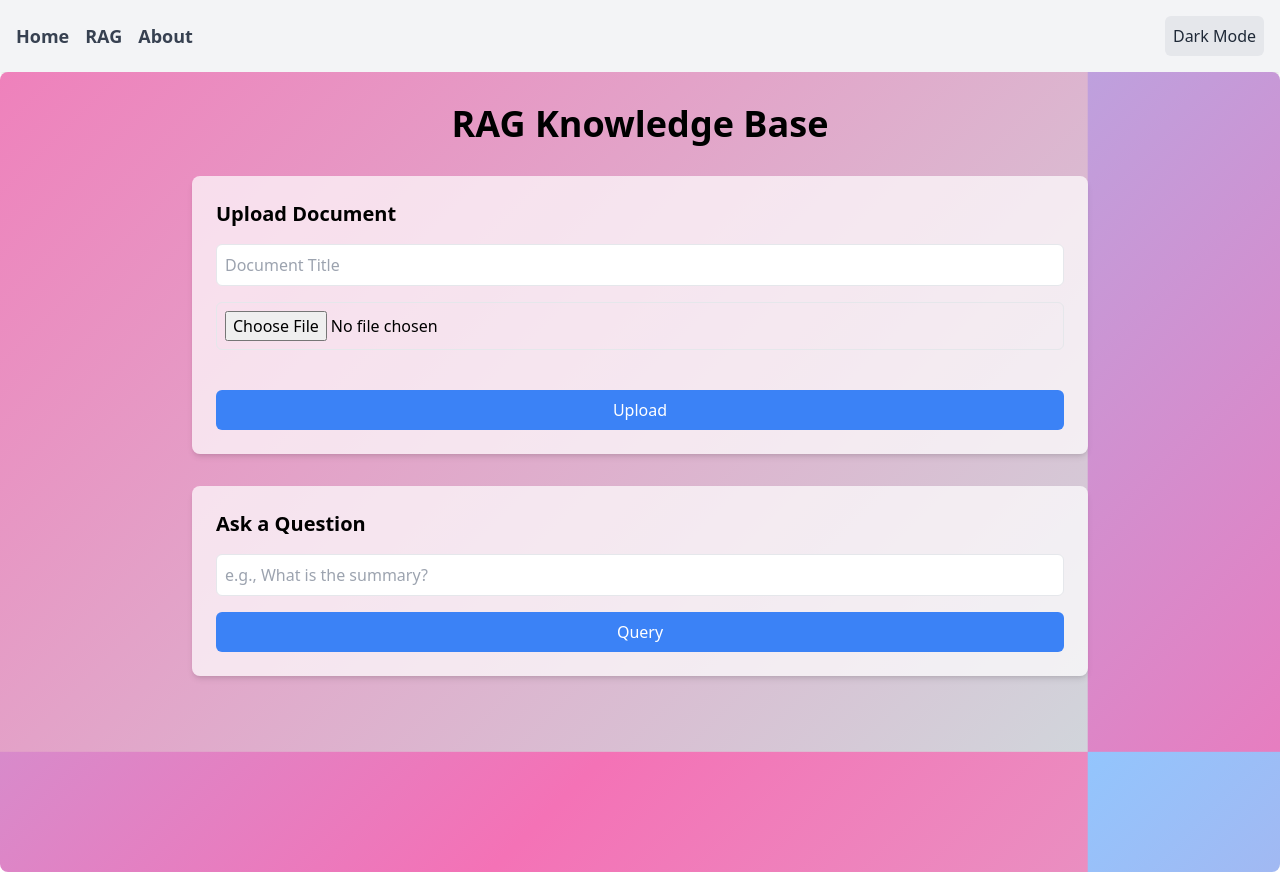
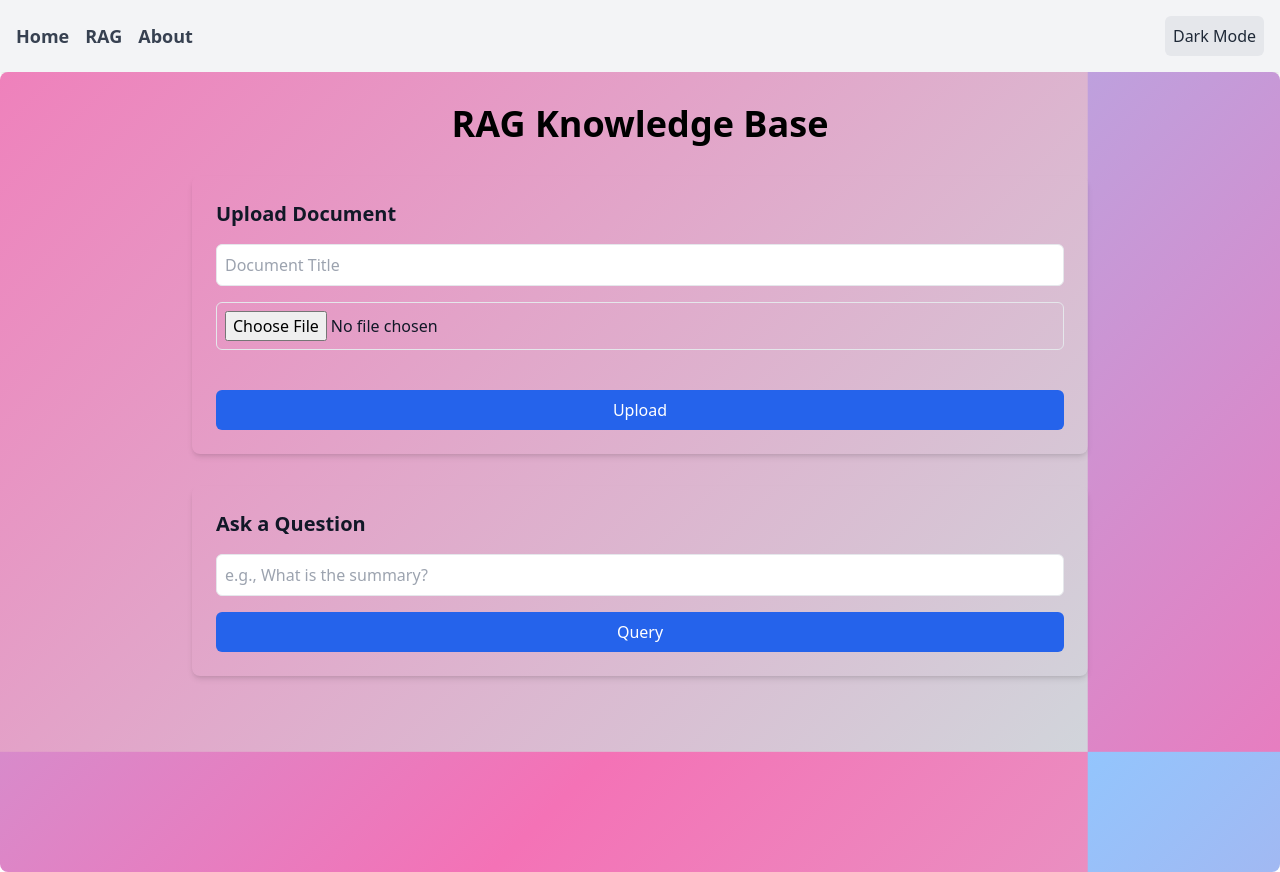
Before and after one commit to Gokulkiran418/rag-document-retrieval, a Next.js app: page /rag in a window 1280 px wide. Built offline with nearby package versions, Linux system fonts and the light colour scheme.

Commit message:
Add Spinner for loading state

```diff
--- a/src/app/rag/page.tsx
+++ b/src/app/rag/page.tsx
@@ -39,21 +39,16 @@ export default function RagPage() {
   const progressBarRef = useRef<HTMLDivElement>(null);
   const tweenRef = useRef<Tween | null>(null);
 
-  // Background animation with kill/cleanup
   useEffect(() => {
     if (!bgRef.current) return;
-
-    // Kill any existing tween
     tweenRef.current?.kill();
 
-    // Set gradient, size, and start position
     bgRef.current.style.background = `linear-gradient(135deg, ${gradientColors.join(
       ", "
     )})`;
     bgRef.current.style.backgroundSize = "200% 200%";
     bgRef.current.style.backgroundPosition = "0% 0%";
 
-    // Start the tween and save its reference
     tweenRef.current = gsap.to(bgRef.current, {
       backgroundPosition: "200% 200%",
       duration: 10,
@@ -63,14 +58,12 @@ export default function RagPage() {
       overwrite: "auto",
     });
 
-    // Cleanup on unmount or next theme change
     return () => {
       tweenRef.current?.kill();
       tweenRef.current = null;
     };
   }, [gradientColors]);
 
-  // Scroll reveal for cards
   useLayoutEffect(() => {
     const ctx = gsap.context(() => {
       if (cardRef.current) {
@@ -97,7 +90,6 @@ export default function RagPage() {
     return () => ctx.revert();
   }, []);
 
-  // Spinner rotation
   useEffect(() => {
     if ((isUploading || isQuerying) && spinnerRef.current) {
       gsap.to(spinnerRef.current, {
@@ -140,7 +132,6 @@ export default function RagPage() {
             gsap.to(progressBarRef.current!, { width: 0, duration: 0.3 });
           },
         });
-
       } else {
         setError(data.error || "Upload failed");
       }
@@ -190,26 +181,25 @@ export default function RagPage() {
 
   return (
     <div className="relative p-6 lg:p-8 min-h-screen overflow-hidden">
-      {/* Background */}
       <div
         ref={bgRef}
         className="absolute inset-0 rounded-lg"
         style={{ zIndex: -1 }}
       />
 
-      {/* Spinner */}
       {(isUploading || isQuerying) && (
         <div
           ref={spinnerRef}
           className="fixed top-1/2 left-1/2 w-12 h-12 border-4 rounded-full transform -translate-x-1/2 -translate-y-1/2 border-t-blue-500 border-gray-300"
         />
       )}
-
 <div ref={cardRef} className="relative z-10 max-w-4xl mx-auto space-y-8">
-        <h1 className="text-4xl font-bold text-center">RAG Knowledge Base</h1>
+  <h1 className="text-4xl font-bold dark:text-white text-center">
+    RAG Knowledge Base
+  </h1>
 
   {/* Upload Section */}
-        <section className="p-6 rounded-lg shadow-md bg-opacity-70 bg-white dark:bg-opacity-30 dark:bg-gray-800 space-y-4">
+  <section className="p-6 rounded-lg shadow-md bg-cardcolor-light dark:bg-cardcolor-dark space-y-4 text-text-light dark:text-text-dark">
     <h2 className="text-xl font-semibold">Upload Document</h2>
     <form onSubmit={handleUpload} className="space-y-4">
       <input
@@ -217,7 +207,7 @@ export default function RagPage() {
         value={title}
         onChange={(e) => setTitle(e.target.value)}
         placeholder="Document Title"
-              className="w-full p-2 border rounded-md"
+        className="w-full p-2 border rounded-md bg-white text-black dark:bg-zinc-800 dark:text-white dark:border-zinc-700"
       />
       <input
         type="file"
@@ -225,17 +215,30 @@ export default function RagPage() {
         onChange={(e) => setFile(e.target.files?.[0] || null)}
         className="w-full p-2 border rounded-md"
       />
-            <div ref={progressBarRef} className="h-2 bg-green-500 w-0 rounded" />
+      <div
+        ref={progressBarRef}
+        className="h-2 bg-green-500 w-0 rounded"
+      />
       <button
         type="submit"
         disabled={isUploading}
-              className="w-full p-2 bg-blue-500 text-white rounded-md disabled:bg-gray-400"
+        className="w-full p-2 bg-blue-600 hover:bg-blue-700 text-white rounded-md disabled:bg-gray-400 dark:bg-blue-700 dark:hover:bg-blue-800"
       >
         {isUploading ? "Uploading..." : "Upload"}
       </button>
+
+      {/* Upload Spinner Below Button */}
+      {isUploading && (
+        <div className="flex justify-center mt-4">
+          <div
+            ref={spinnerRef}
+            className="w-8 h-8 border-4 border-t-blue-500 border-gray-300 rounded-full animate-spin"
+          />
+        </div>
+      )}
     </form>
       {uploadResponse && (
-            <div className="mt-4 p-4 bg-green-100 border border-green-500 rounded-md">
+        <div className="mt-4 p-4 bg-green-100 border border-green-500 rounded-md text-black">
           <p>
             Uploaded: {uploadResponse.filename}
             <br />
@@ -248,7 +251,7 @@ export default function RagPage() {
   </section>
 
   {/* Query Section */}
-        <section className="p-6 rounded-lg shadow-md bg-opacity-70 bg-white dark:bg-opacity-30 dark:bg-gray-800 space-y-4">
+  <section className="p-6 rounded-lg shadow-md bg-cardcolor-light dark:bg-cardcolor-dark space-y-4 text-text-light dark:text-text-dark">
     <h2 className="text-xl font-semibold">Ask a Question</h2>
     <form onSubmit={handleQuery} className="space-y-4">
       <input
@@ -256,18 +259,28 @@ export default function RagPage() {
         value={query}
         onChange={(e) => setQuery(e.target.value)}
         placeholder="e.g., What is the summary?"
-              className="w-full p-2 border rounded-md"
+        className="w-full p-2 border rounded-md bg-white text-black dark:bg-zinc-800 dark:text-white dark:border-zinc-700"
       />
       <button
         type="submit"
         disabled={isQuerying}
-              className="w-full p-2 bg-blue-500 text-white rounded-md disabled:bg-gray-400"
+        className="w-full p-2 bg-blue-600 hover:bg-blue-700 text-white rounded-md disabled:bg-gray-400 dark:bg-blue-700 dark:hover:bg-blue-800"
       >
         {isQuerying ? "Querying..." : "Query"}
       </button>
+
+      {/* Query Spinner Below Button */}
+      {isQuerying && (
+        <div className="flex justify-center mt-4">
+          <div
+            className="w-8 h-8 border-4 border-t-blue-500 border-gray-300 rounded-full animate-spin"
+          />
+        </div>
+      )}
     </form>
+
    {queryResponse && (
-            <div className="response-section mt-4 p-4 bg-green-100 border border-green-500 rounded-md">
+  <div className="response-section mt-4 p-4 bg-green-100 border border-green-500 rounded-md text-black">
     <h3 className="text-lg font-semibold">Answer</h3>
     <p>{queryResponse.answer}</p>
     <h3 className="text-lg font-semibold mt-4">Sources</h3>
```
Lines whose indentation alone changed are shown as unchanged.
